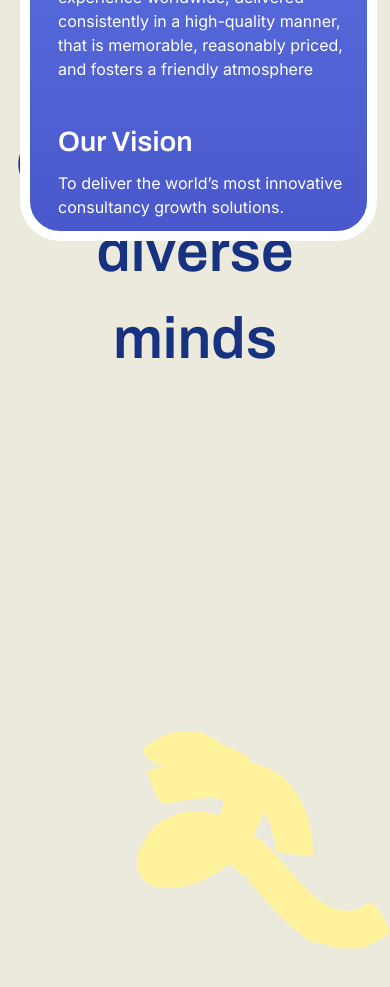
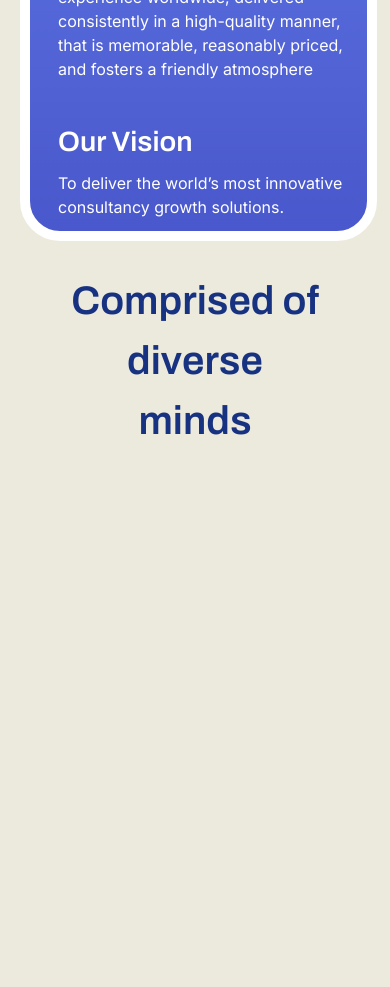
Before and after one commit to almondkiruthu/Limarge, a React (Vite) app in the folder client/: page / in a window 390 px wide. Shown: the part 4780-5767 px from the top of the page. Built offline with nearby package versions, Linux system fonts and the light colour scheme.

Commit message:
Made the tEmas text responsive and the vibrant ribbon in the teams section

```diff
--- a/client/src/components/Team.tsx
+++ b/client/src/components/Team.tsx
@@ -1,9 +1,9 @@
 const Team = () => {
   return (
     <>
-      <div className="pt-[480px] relative">
+      <div className="pt-[630px] lg:pt-[480px] relative">
         <div>
-          <p className="font-archivo text-[58px] text-customBlue text-center font-semibold ">
+          <p className="font-archivo text-[40px] lg:text-[58px] text-customBlue text-center font-semibold ">
             Comprised of diverse <br /> minds
           </p>
         </div>
@@ -48,8 +48,8 @@ const Team = () => {
             </div>
           </div>
         </div>
-        <div className="absolute left-[35%] top-[1090px] -z-10">
-          <img src="/Teamassets/Backround.svg" alt="group2" />
+        <div className="invisible lg:visible lg:absolute lg:left-[35%] lg:top-[1090px] -z-10">
+          <img src="/Teamassets/Backround.svg" alt="group2" className="h-0 lg:h-[100%]" />
         </div>
       </div>
     </>
```
